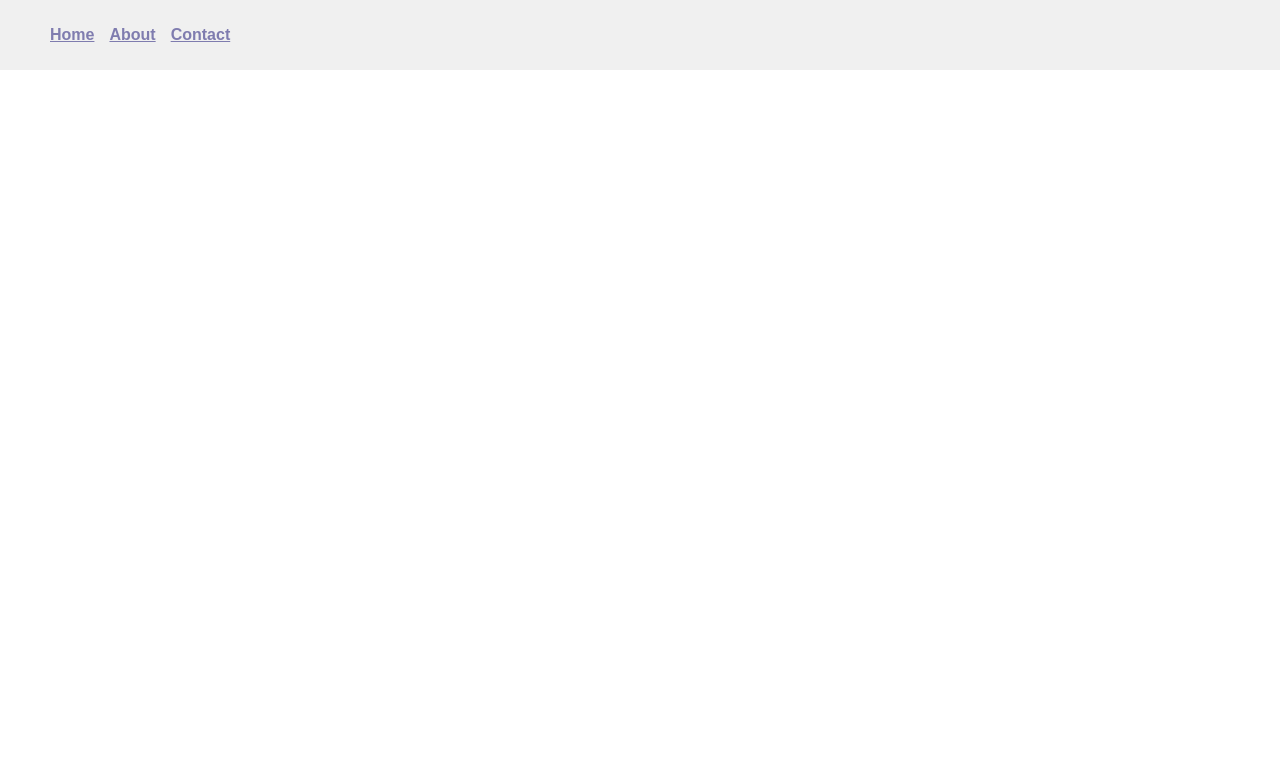
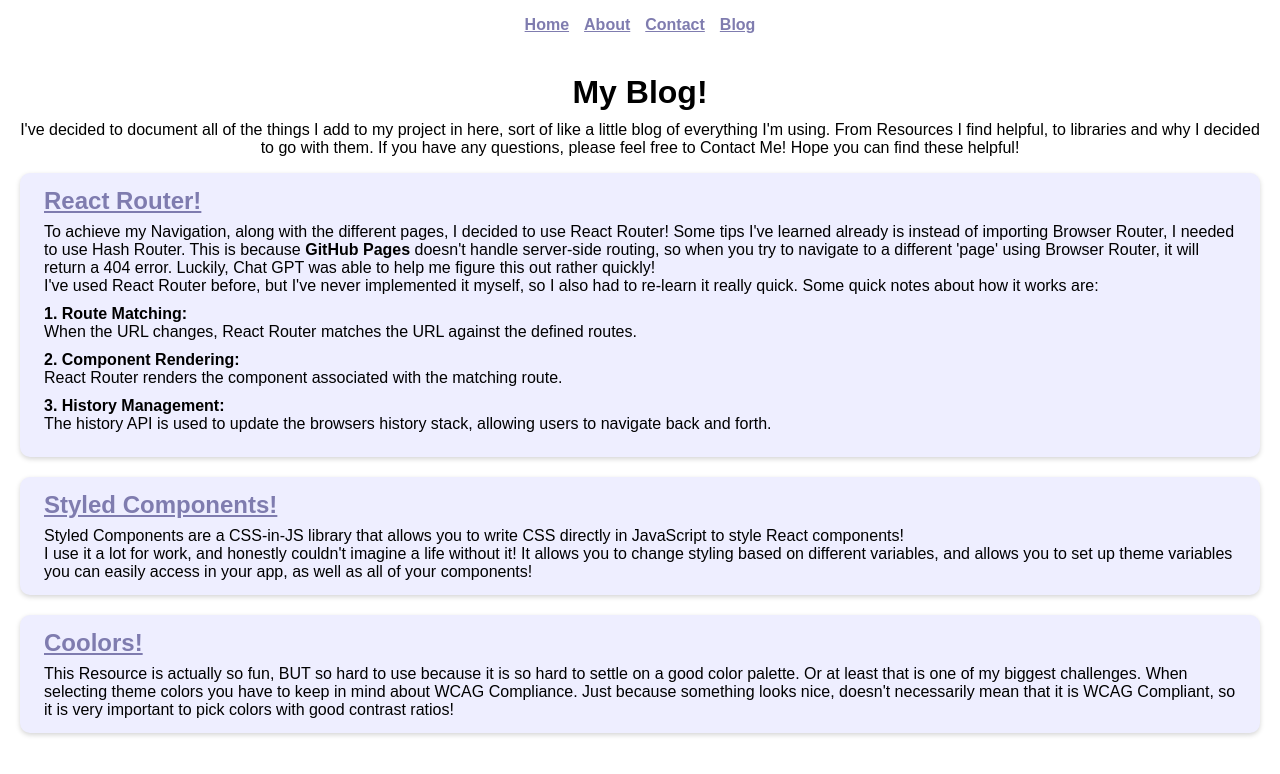
Before and after one commit to Mjgalle/Mjgalle-maria.gallegos.io, a React (Create React App) app: page /#/blog in a window 1280 px wide. Before the commit this address had no page. Shown: the top 774 px of the page. Built offline with nearby package versions, Linux system fonts and the light colour scheme; a web font is replaced by a local one.

Commit message:
Starting my blog!

```diff
--- a/src/App.css
+++ b/src/App.css
@@ -1,5 +1,7 @@
 .App {
   text-align: center;
+  display: flex;
+  flex-direction: column;
 }
 
 .App-logo {
@@ -11,21 +13,6 @@
   .App-logo {
     animation: App-logo-spin infinite 20s linear;
   }
-}
-
-.App-header {
-  background-color: #282c34;
-  min-height: 100vh;
-  display: flex;
-  flex-direction: column;
-  align-items: center;
-  justify-content: center;
-  font-size: calc(10px + 2vmin);
-  color: white;
-}
-
-.App-link {
-  color: #61dafb;
 }
 
 @keyframes App-logo-spin {
--- a/src/App.js
+++ b/src/App.js
@@ -3,6 +3,7 @@
 import Home from "./components/Home";
 import About from "./components/About";
 import Contact from "./components/Contact";
+import Blog from "./components/Blog";
 import { HashRouter as Router, Routes, Route } from "react-router-dom";
 import { ThemeProvider } from "styled-components";
 import theme from "./assets/theme";
@@ -18,6 +19,7 @@
             <Route path="/" element={<Home />} />
             <Route path="/about" element={<About />} />
             <Route path="/contact" element={<Contact />} />
+            <Route path="/blog" element={<Blog />} />
           </Routes>
         </Router>
       </div>
--- a/src/components/About/index.js
+++ b/src/components/About/index.js
@@ -1,14 +1,15 @@
 import React from "react";
+import { StyledWrapper } from "../styledComponents";
 
 const About = () => {
   return (
-    <>
+    <StyledWrapper>
       <h1>About ME</h1>
       <p>
         Hi, my name is Maria J Gallegos Vallejo, and I am a Front End Web
         Developer at a retail brand!
       </p>
-    </>
+    </StyledWrapper>
   );
 };
 
--- /dev/null
+++ b/src/components/Blog/index.js
@@ -0,0 +1,134 @@
+import React from "react";
+import styled from "styled-components";
+import { StyledWrapper } from "../styledComponents";
+
+const StyledArticle = styled.article`
+  ${({ theme }) => `
+    display: grid;
+    gap: 20px;
+  `}
+`;
+
+const StyledSection = styled.section`
+  ${({ theme }) => `
+    background-color: ${theme.colors.lavender};
+    box-shadow: 0px 2px 5px #0000002b;
+    border-radius: 10px;
+    padding: 14px 24px;
+    text-align: left;
+    h4, p {
+    margin: 0 ;
+    }
+    div {
+    margin: 10px 0;
+    }
+    h2 {
+      margin: 0 0 8px 0;
+    }
+  `}
+`;
+
+const Blog = () => {
+  return (
+    <StyledWrapper>
+      <h1>My Blog!</h1>
+      <p>
+        I've decided to document all of the things I add to my project in here,
+        sort of like a little blog of everything I'm using. From Resources I
+        find helpful, to libraries and why I decided to go with them. If you
+        have any questions, please feel free to Contact Me! Hope you can find
+        these helpful!
+      </p>
+      <StyledArticle>
+        <StyledSection>
+          <h2>
+            <a
+              href="https://reactrouter.com/en/main"
+              target="_blank"
+              rel="noopener noreferrer"
+            >
+              React Router!
+            </a>
+          </h2>
+          <p>
+            To achieve my Navigation, along with the different pages, I decided
+            to use React Router! Some tips I've learned already is instead of
+            importing Browser Router, I needed to use Hash Router. This is
+            because <b>GitHub Pages</b> doesn't handle server-side routing, so
+            when you try to navigate to a different 'page' using Browser Router,
+            it will return a 404 error. Luckily, Chat GPT was able to help me
+            figure this out rather quickly!
+          </p>
+          <p>
+            I've used React Router before, but I've never implemented it myself,
+            so I also had to re-learn it really quick. Some quick notes about
+            how it works are:
+          </p>
+          <div>
+            <h4>1. Route Matching:</h4>
+            <p>
+              When the URL changes, React Router matches the URL against the
+              defined routes.
+            </p>
+          </div>
+          <div>
+            <h4>2. Component Rendering:</h4>
+            <p>
+              React Router renders the component associated with the matching
+              route.
+            </p>
+          </div>
+          <div>
+            <h4>3. History Management:</h4>
+            <p>
+              The history API is used to update the browsers history stack,
+              allowing users to navigate back and forth.
+            </p>
+          </div>
+        </StyledSection>
+        <StyledSection>
+          <h2>
+            <a
+              href="https://styled-components.com/"
+              target="_blank"
+              rel="noopener noreferrer"
+            >
+              Styled Components!
+            </a>
+          </h2>
+          <p>
+            Styled Components are a CSS-in-JS library that allows you to write
+            CSS directly in JavaScript to style React components!
+          </p>
+          <p>
+            I use it a lot for work, and honestly couldn't imagine a life
+            without it! It allows you to change styling based on different
+            variables, and allows you to set up theme variables you can easily
+            access in your app, as well as all of your components!
+          </p>
+        </StyledSection>
+        <StyledSection>
+          <h2>
+            <a
+              href="https://coolors.co/"
+              target="_blank"
+              rel="noopener noreferrer"
+            >
+              Coolors!
+            </a>
+          </h2>
+          <p>
+            This Resource is actually so fun, BUT so hard to use because it is
+            so hard to settle on a good color palette. Or at least that is one
+            of my biggest challenges. When selecting theme colors you have to
+            keep in mind about WCAG Compliance. Just because something looks
+            nice, doesn't necessarily mean that it is WCAG Compliant, so it is
+            very important to pick colors with good contrast ratios!
+          </p>
+        </StyledSection>
+      </StyledArticle>
+    </StyledWrapper>
+  );
+};
+
+export default Blog;
--- a/src/components/Contact/index.js
+++ b/src/components/Contact/index.js
@@ -1,11 +1,12 @@
 import React from "react";
+import { StyledWrapper } from "../styledComponents";
 
 const Contact = () => {
   return (
-    <>
+    <StyledWrapper>
       <h1>Contact Us</h1>
       <p>Please contact me using the link below!</p>
-    </>
+    </StyledWrapper>
   );
 };
 
--- a/src/components/Home/index.js
+++ b/src/components/Home/index.js
@@ -1,40 +1,19 @@
 import React from "react";
 import welcomeBack from "../../assets/icons/welcome-back.png";
-import styled from "styled-components";
-
-const Button = styled.button`
-  ${({ theme }) => `
-  background-color: ${theme.colors.cambridgeBlue};
-  font-size: 16px;
-  color: white;
-  padding: 10px 20px;
-  border: none;
-  border-radius: 5px;
-  cursor: pointer;
-
-  &:hover {
-    background-color: #45a049;
-  }
-`};
-`;
+import { StyledWrapper } from "../styledComponents";
 
 const Home = () => {
   return (
-    <>
-      <h1>Welcome to the Home Page</h1>
+    <StyledWrapper>
       <header className="App-header">
         <img
           src={welcomeBack}
           className="welcome-png"
           alt="Welcome icons created by Freepik - Flaticon"
         />
-        <p>
-          Welcome to my Personal Website :)
-          <br></br>
-          Please, <Button href="">Enter</Button>
-        </p>
+        <p>Welcome to my Personal Website :)</p>
       </header>
-    </>
+    </StyledWrapper>
   );
 };
 
--- a/src/components/Navbar/index.js
+++ b/src/components/Navbar/index.js
@@ -9,12 +9,16 @@
     display: flex;
     gap: 15px;
     font-weight: bold;
+    padding: 0;
+    display: flex;
+    justify-content: center;
+    margin-bottom: 20px;
   `}
 `;
 
 const Navbar = () => {
   return (
-    <nav style={{ padding: "10px", backgroundColor: "#f0f0f0" }}>
+    <nav>
       <StyledLinks>
         <li>
           <Link to="/">Home</Link>
@@ -25,6 +29,9 @@
         <li>
           <Link to="/contact">Contact</Link>
         </li>
+        <li>
+          <Link to="/blog">Blog</Link>
+        </li>
       </StyledLinks>
     </nav>
   );
--- /dev/null
+++ b/src/components/styledComponents.js
@@ -0,0 +1,13 @@
+import styled from "styled-components";
+
+export const StyledWrapper = styled.div`
+  ${({ theme }) => `
+    padding: 20px;
+    h1 {
+      margin: 0;
+    }
+    p {
+      margin-top:10px;
+    }
+  `}
+`;
```
